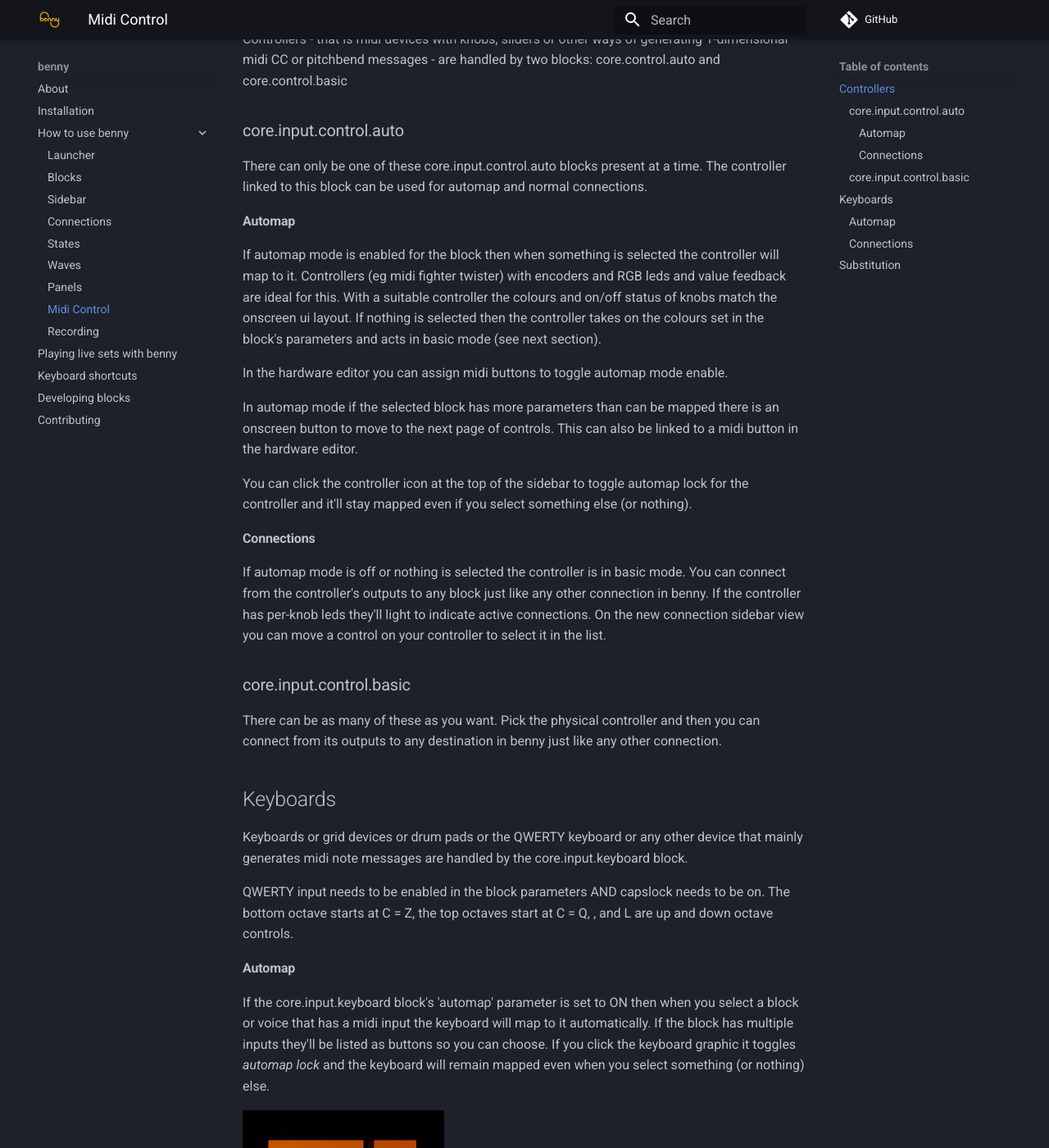
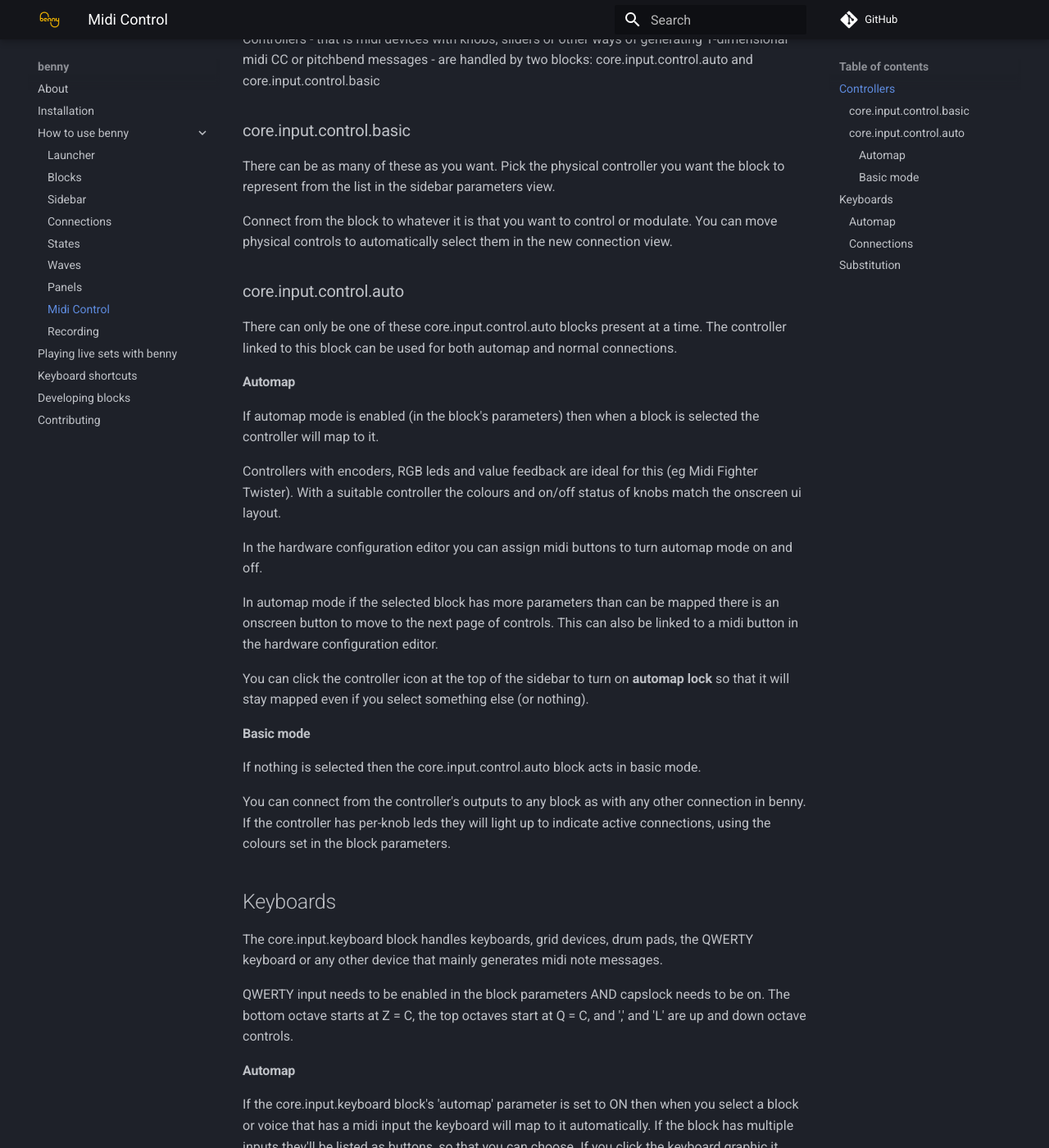
Before and after one commit to playbenny/benny_manual, an MkDocs documentation site: the page built from docs/controllers.md, in a window 1280 px wide and 1400 px high, scrolled down 287 px. Shown: the whole window at 82% size. Built offline with MkDocs 1.6.1 and Material for MkDocs 9.7.7, drawn with Linux system fonts in a browser that asks for light colours; comment, search, counter and statistics services are not loaded; some of the changed text lies outside the part shown.

Commit message:
edited for clarity

```diff
--- a/docs/controllers.md
+++ b/docs/controllers.md
@@ -1,53 +1,59 @@
-benny is designed to make midi control as fluid as possible. It also attempts to make life easy if you need to change the controllers you use but still play your old songfiles.
+benny is designed to make midi control as fluid as possible. It also attempts to make life easy if you need to change the controllers you use but still be able to play your old songfiles.
 
 ## Controllers
 
-Controllers - that is midi devices with knobs, sliders or other ways of generating 1-dimensional midi CC or pitchbend messages - are handled by two blocks: core.control.auto and core.control.basic
+Controllers - that is midi devices with knobs, sliders or other ways of generating 1-dimensional midi CC or pitchbend messages - are handled by two blocks: core.input.control.auto and core.input.control.basic
+
+### core.input.control.basic
+
+There can be as many of these as you want. Pick the physical controller you want the block to represent from the list in the sidebar parameters view.
+
+Connect from the block to whatever it is that you want to control or modulate. You can move physical controls to automatically select them in the new connection view.
 
 ### core.input.control.auto
 
-There can only be one of these core.input.control.auto blocks present at a time. The controller linked to this block can be used for automap and normal connections.
+There can only be one of these core.input.control.auto blocks present at a time. The controller linked to this block can be used for both automap and normal connections.
 
 #### Automap
 
-If automap mode is enabled for the block then when something is selected the controller will map to it. Controllers (eg midi fighter twister) with encoders and RGB leds and value feedback are ideal for this. With a suitable controller the colours and on/off status of knobs match the onscreen ui layout. If nothing is selected then the controller takes on the colours set in the block's parameters and acts in basic mode (see next section).
+If automap mode is enabled (in the block's parameters) then when a block is selected the controller will map to it.
 
-In the hardware editor you can assign midi buttons to toggle automap mode enable.
+Controllers with encoders, RGB leds and value feedback are ideal for this (eg Midi Fighter Twister). With a suitable controller the colours and on/off status of knobs match the onscreen ui layout.
 
-In automap mode if the selected block has more parameters than can be mapped there is an onscreen button to move to the next page of controls. This can also be linked to a midi button in the hardware editor.
+In the hardware configuration editor you can assign midi buttons to turn automap mode on and off.
 
-You can click the controller icon at the top of the sidebar to toggle automap lock for the controller and it'll stay mapped even if you select something else (or nothing).
+In automap mode if the selected block has more parameters than can be mapped there is an onscreen button to move to the next page of controls. This can also be linked to a midi button in the hardware configuration editor.
 
-#### Connections
+You can click the controller icon at the top of the sidebar to turn on **automap lock** so that it will stay mapped even if you select something else (or nothing).
 
-If automap mode is off or nothing is selected the controller is in basic mode. You can connect from the controller's outputs to any block just like any other connection in benny. If the controller has per-knob leds they'll light to indicate active connections. On the new connection sidebar view you can move a control on your controller to select it in the list.
+#### Basic mode
 
-### core.input.control.basic
+If nothing is selected then the core.input.control.auto block acts in basic mode.
 
-There can be as many of these as you want. Pick the physical controller and then you can connect from its outputs to any destination in benny just like any other connection.
+You can connect from the controller's outputs to any block as with any other connection in benny. If the controller has per-knob leds they will light up to indicate active connections, using the colours set in the block parameters.
 
 ## Keyboards
 
-Keyboards or grid devices or drum pads or the QWERTY keyboard or any other device that mainly generates midi note messages are handled by the core.input.keyboard block.
+The core.input.keyboard block handles keyboards, grid devices, drum pads, the QWERTY keyboard or any other device that mainly generates midi note messages.
 
-QWERTY input needs to be enabled in the block parameters AND capslock needs to be on. The bottom octave starts at C = Z, the top octaves start at C = Q, , and L are up and down octave controls.
+QWERTY input needs to be enabled in the block parameters AND capslock needs to be on. The bottom octave starts at Z = C, the top octaves start at Q = C, and ',' and 'L' are up and down octave controls.
 
 #### Automap
 
-If the core.input.keyboard block's 'automap' parameter is set to ON then when you select a block or voice that has a midi input the keyboard will map to it automatically. If the block has multiple inputs they'll be listed as buttons so you can choose. If you click the keyboard graphic it toggles *automap lock* and the keyboard will remain mapped even when you select something (or nothing) else.
+If the core.input.keyboard block's 'automap' parameter is set to ON then when you select a block or voice that has a midi input the keyboard will map to it automatically. If the block has multiple inputs they'll be listed as buttons, so that you can choose. If you click the keyboard graphic it toggles **automap lock** and the keyboard will remain mapped even when you select something else (or nothing).
 
 ![keyboard automap section](assets/screenshots/block_keyboard.png)
 
 #### Connections
 
-You can also connect from the core.input.keyboard block to any other block's midi input like any other midi connection.
+You can also connect from the core.input.keyboard block to any other block's midi input, as with any other midi connection in benny.
 
-The block also has outputs for modulation, pitchbend (+, -, both) and sustain. If you have a keyboard like the CME XKEY range that outputs continuous polyphonic pressure messages in the form of more note-ons then the pressure output here outputs them. There is a time quantiser for these pressure messages that is synced to the global clock.
+The block also has outputs for modulation, pitchbend (+, -, both) and sustain. If you have a keyboard like the CME XKEY range which outputs continuous polyphonic pressure messages in the form of more note-ons, then the pressure output of this block outputs them separately. There is also a time quantiser for these pressure messages that is synced to the global clock.
 
 ## Substitution
 
-In the hardware editor for each controller you define you can also select fallback substitutes. These also have to be fully defined in the hardware editor too.
+In the hardware editor for each controller you define you can also select fallback substitutes. These also have to be fully defined in the hardware editor.
 
-For example in my profile I have entries for LPD-8 and LPD-8 MK II. Each is defined as a possible substitute for the other, so in old songs that expect the LPD-8 (which broke) benny finds the MK II attached and uses that instead (and even though they're configured to use different CCs benny abstracts that fact out of your way).
+For example, in my profile I have entries for LPD-8 and LPD-8 MK II. Each is defined as a possible substitute for the other, so in old songs that expect the LPD-8 (which broke) benny finds the MK II attached and uses that instead (and even though they're configured to use different CCs benny will translate them for you).
 
-If, for example on tour, a piece of equipment fails, as long as you can find a vaguely similar replacement you can define that in the hardware editor, set it as the substitute for the failed item, and just load all your songs without having to think about it again.
+This means that if a piece of equipment fails (for example on tour), then as long as you can find a vaguely similar replacement, you can define that in the hardware editor, set it as the substitute for the failed item, and just load all your songs without having to think about it again.
--- a/docs/panels.md
+++ b/docs/panels.md
@@ -1,11 +1,11 @@
-The panels page of benny is a place to build a set of controls and visualisation to help play the song.
+The panels page of benny is a place to build a set of controls and visualisations to help play the song.
 
 ![panels page](assets/screenshots/panels_view.png)
 
-Every block can have a panel. The panel can show whichever of the block's parameters you choose. (Look for 'panel assign' in the **block settings** section of the [sidebar](sidebar.md))
+Every block can have a panel. The panel can show whichever of the block's parameters you choose. (Look for 'panel assign' in the **block settings** section of the [sidebar](sidebar.md#panel-assign)).
 
 Panels also show the states stored for a block.
 
 If a block has a mini-ui view the panel will show this too.
 
-If you ctrl-click the panels button in the top bar it enters panels edit mode, where you can move panels up and down in the order and remove unwanted ones.
+If you ctrl-click the panels button in the top bar benny enters the panels edit mode, where you can move panels up and down in order and remove unwanted ones.
```
Also changed, not shown: docs/waves.md (+4 -4 lines).
